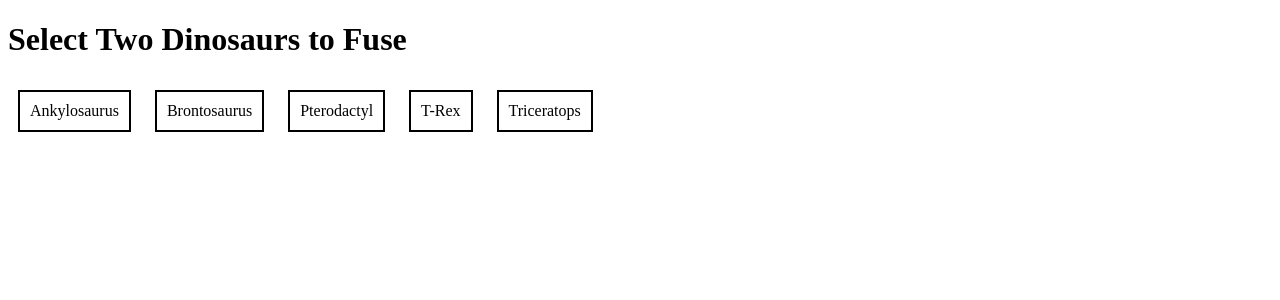
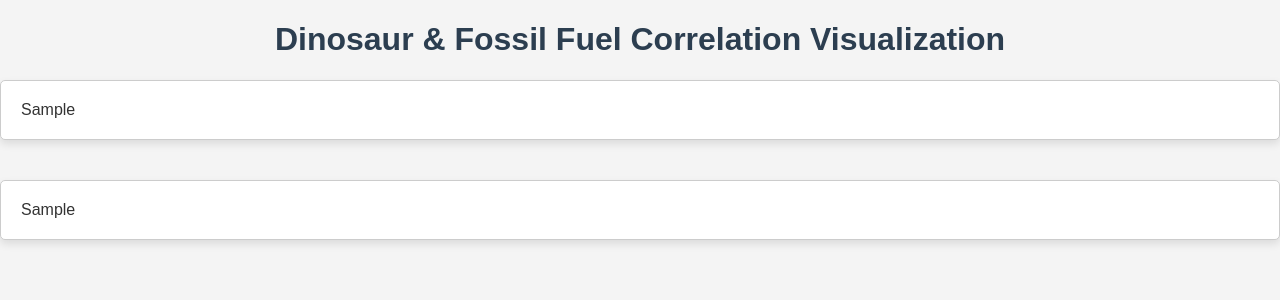
Before and after one commit to derryl0925/Dino-Nuggies, a Flask app: template templates/index.html in a window 1280 px wide. Shown: the top 300 px of the page. Run offline with Flask 3, Linux system fonts and the light colour scheme; the template is opened without the code that fills it: most values are stand-ins (such as "Sample title", 1, 10 or a date in 2020); parts of the project's set-up code (start-up, migrations or seed data) failed here and were passed over; some libraries are stand-ins or nearby versions.

Commit message:
Added packages to install

```diff
--- a/app.py
+++ b/app.py
@@ -1,5 +1,7 @@
 from flask import Flask, jsonify, render_template
 import pandas as pd
+import plotly.express as px
+from plotly.io import to_html
 
 app = Flask(__name__)
 
@@ -9,8 +11,20 @@
 
 @app.route('/')
 def home():
-    # You can return an HTML home page here if you like
-    return render_template('index.html')
+    # Read the CSV data into Pandas DataFrames
+    dino_df = pd.read_csv('dinosaur_country_counts.csv')
+    fossil_fuel_df = pd.read_csv('hackOil_cleaned.csv')
+
+   # Example of creating a Plotly figure from the dataframe
+    fig_dino = px.bar(dino_df, x='iso3166', y='count', title='Dinosaur Findings by Country')
+    fig_fossil_fuel = px.bar(fossil_fuel_df, x='iso3166', y='volume', title='Fossil Fuel Production by Country')
+
+    # Convert the figures to HTML components
+    plot_dino_html = to_html(fig_dino, full_html=False)
+    plot_fossil_fuel_html = to_html(fig_fossil_fuel, full_html=False)
+
+    # Pass the HTML components to the template
+    return render_template('index.html', plot_dino_html=plot_dino_html, plot_fossil_fuel_html=plot_fossil_fuel_html)
 
 if __name__ == '__main__':
     app.run(debug=True)
--- a/static/styles.css
+++ b/static/styles.css
@@ -1 +1,58 @@
-css
+body {
+    font-family: 'Arial', sans-serif;
+    margin: 0;
+    padding: 0;
+    background-color: #f4f4f4;
+    color: #333;
+  }
+
+  .container {
+    width: 80%;
+    margin: 20px auto;
+  }
+
+  h1 {
+    text-align: center;
+    color: #2c3e50;
+  }
+
+  #dino-plot, #fossil-fuel-plot {
+    margin-bottom: 40px;
+    padding: 20px;
+    border: 1px solid #ccc;
+    border-radius: 5px;
+    background-color: #fff;
+    box-shadow: 0 4px 8px rgba(0, 0, 0, 0.1);
+  }
+
+  .plot-title {
+    font-size: 18px;
+    margin-bottom: 10px;
+    text-align: center;
+    color: #34495e;
+  }
+
+  /* If you have any controls or buttons, you can style them here */
+  .button {
+    display: block;
+    width: 200px;
+    margin: 20px auto;
+    padding: 10px;
+    font-size: 16px;
+    color: white;
+    background-color: #3498db;
+    border: none;
+    border-radius: 3px;
+    cursor: pointer;
+    text-align: center;
+    text-decoration: none;
+  }
+
+  .button:hover {
+    background-color: #2980b9;
+  }
+
+  /* Adjust the height of the plots as needed */
+  .plotly-graph-div {
+    height: 500px; /* Adjust this value based on your content */
+  }
--- a/templates/index.html
+++ b/templates/index.html
@@ -2,72 +2,19 @@
 <html lang="en">
 <head>
     <meta charset="UTF-8">
-    <title>Dinosaur Fusion</title>
-    <style>
-        .dino-box {
-            border: 2px solid black;
-            margin: 10px;
-            padding: 10px;
-            display: inline-block;
-            cursor: pointer;
-            transition: background-color 0.2s; /* Smooth background color transition */
-        }
-
-        .selected {
-            border: 2px solid red;
-            background-color: lightgrey; /* Highlight selected dinosaurs */
-        }
-
-        #continue-button {
-            display: none;
-            margin: 20px;
-            padding: 10px;
-        }
-
-        #result {
-            margin-top: 20px;
-        }
-    </style>
+    <title>Dinosaur & Fossil Fuel Correlation Visualization</title>
+    <link rel="stylesheet" href="{{ url_for('static', filename='styles.css') }}">
+    <script src="https://cdn.plot.ly/plotly-latest.min.js"></script> <!-- Plotly JS library -->
 </head>
 <body>
-    <h1>Select Two Dinosaurs to Fuse</h1>
-    <div id="dinosaur-selection">
-        <div id="Ankylosaurus" class="dino-box" onclick="selectDinosaur('Ankylosaurus')">Ankylosaurus</div>
-        <div id="Brontosaurus" class="dino-box" onclick="selectDinosaur('Brontosaurus')">Brontosaurus</div>
-        <div id="Pterodactyl" class="dino-box" onclick="selectDinosaur('Pterodactyl')">Pterodactyl</div>
-        <div id="T-Rex" class="dino-box" onclick="selectDinosaur('T-Rex')">T-Rex</div>
-        <div id="Triceratops" class="dino-box" onclick="selectDinosaur('Triceratops')">Triceratops</div>
+    <h1>Dinosaur & Fossil Fuel Correlation Visualization</h1>
+    <div id="dino-plot">
+        <!-- Dinosaur plot will be inserted here -->
+        {{ plot_dino_html|safe }}
     </div>
-
-    <button id="continue-button" onclick="generateFusion()">Continue</button>
-
-    <div id="result">
-        <!-- The final fused dinosaur image and name will be displayed here -->
+    <div id="fossil-fuel-plot">
+        <!-- Fossil fuel plot will be inserted here -->
+        {{ plot_fossil_fuel_html|safe }}
     </div>
-
-    <script>
-        let selectedDinosaurs = [];
-
-        function selectDinosaur(name) {
-            const box = document.getElementById(name);
-            if (selectedDinosaurs.includes(name)) {
-                selectedDinosaurs = selectedDinosaurs.filter(dino => dino !== name);
-                box.classList.remove('selected');
-            } else {
-                if (selectedDinosaurs.length < 2) {
-                    selectedDinosaurs.push(name);
-                    box.classList.add('selected');
-                }
-            }
-
-            document.getElementById('continue-button').style.display = selectedDinosaurs.length === 2 ? 'block' : 'none';
-        }
-
-        function generateFusion() {
-            // Placeholder for image generation logic
-            const fusedName = selectedDinosaurs.join('-');
-            document.getElementById('result').innerHTML = `<h2>Fused Dinosaur: ${fusedName}</h2><img src="image_url_goes_here" alt="${fusedName}" />`;
-        }
-    </script>
 </body>
 </html>
```
Also changed, not shown: requirements.txt (added).
